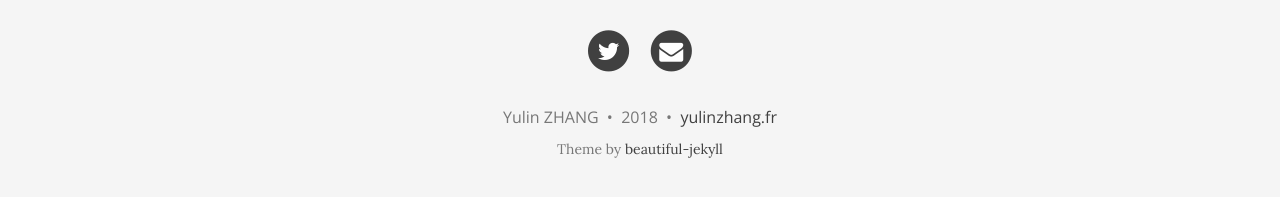
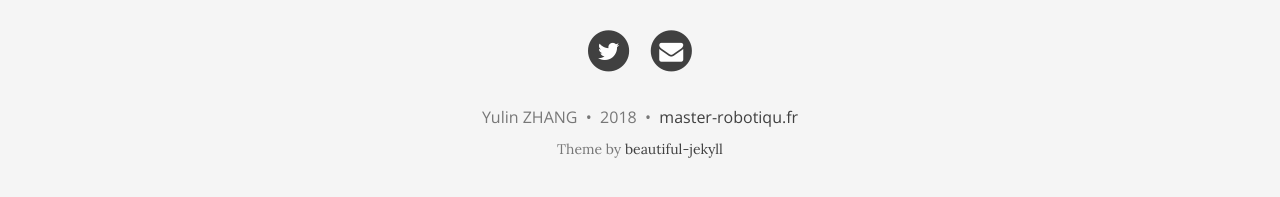
Before and after one commit to robotics-insset/robotics-insset.github.io, a Jekyll site: the page built from index.md, in a window 1280 px wide and 900 px high, scrolled down 6318 px. Shown: the part 690-887 px from the top of the window. Built offline with Jekyll 4.4.1, drawn with Linux system fonts in a browser that asks for light colours; nearby versions of some CDN libraries; comment, search, counter and statistics services are not loaded.

Commit message:
modify url

```diff
--- a/_config.yml
+++ b/_config.yml
@@ -88,7 +88,7 @@ share-links-active:
 
 # How to display the link to the website in the footer
 # Remove this if you don't want a link in the footer
-url-pretty: "yulinzhang.fr"  # eg. "deanattali.com/beautiful-jekyll"
+url-pretty: "master-robotiqu.fr"  # eg. "deanattali.com/beautiful-jekyll"
 
 # --- Misc --- #
 # Fill in your Disqus shortname (NOT the userid) if you want to support Disqus comments
```
